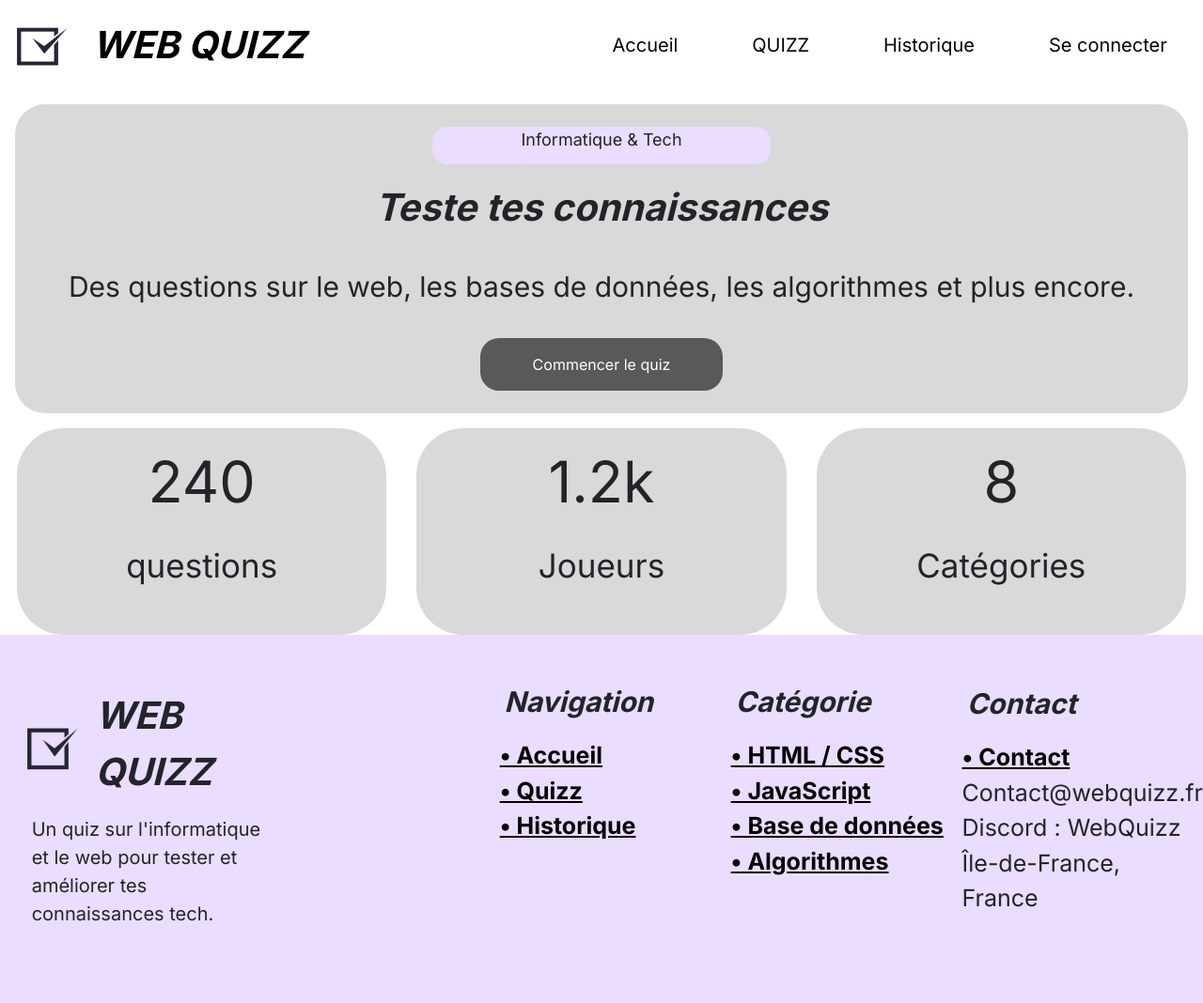
After one commit to Icaress/WEB-QUIZZ, a PHP site: page /Accueil.php in a window 1280 px wide, after a click on "Accueil". The commit adds this page. Shown: the whole page at 94% size. Run offline with PHP 8.4, Linux system fonts and the light colour scheme.

Commit message:
Leon 21/04/2026 ajout des liaison entre les page et début des commencement du css pour les page principal de la page

```diff
--- /dev/null
+++ b/Accueil.css
@@ -0,0 +1,112 @@
+#desc {
+    background-color: #D9D9D9;
+    display: flex;
+    flex-direction: column;
+    justify-content: space-evenly;
+    gap: 1rem;
+    align-items: center !important;
+}
+
+body #desc button {
+    color: white;
+    background: #595959;
+    border-radius: 20px;
+    padding: 15px 55px;
+    max-width: 314px;
+}
+
+body div div.d-inline-block {
+    background-color: #EADDFF;
+    width: 30%;
+    min-width: 221px;
+    font-size: large;
+}
+
+body div .p1 {
+    font-size: xx-large;
+}
+
+@media (max-width:1100px) {
+    body div div.d-inline-block{
+        border-radius: 30px !important;
+        height: 72px;
+    }
+}
+
+@media (min-width:1100px){
+    body div div.d-inline-block{
+        height: 40px !important;
+    }
+}
+
+.info {
+    margin: auto;
+    display: flex;
+    justify-content: space-between;
+    margin: 0px 18px;
+    gap: 2rem;
+}
+.info div {
+    background-color: #D9D9D9;
+    padding: 1%;
+    border-radius: 50px;
+    width: 442px;
+    height: 220px;
+    text-align: center;
+}
+.info div .big {
+    font-size: 61px;
+    font-weight: 400;
+    padding-bottom: 0% !important;
+}
+.info div p {
+    font-size: 35px;
+}
+
+@media (max-width:731px){
+
+    .info {
+        margin: 0px 18px;
+        display: flex;
+        justify-content: space-evenly;
+        gap: 1rem;
+    }
+
+    .info div{
+        align-content: center;
+        padding: 4%;
+        border-radius: 50px;
+    }
+}
+
+@media (max-width: 644px) {
+    .info {
+        justify-self: center;
+        padding: 18px;
+        display: flex;
+        flex-direction: column;
+        justify-content: space-evenly;
+        gap: 1rem;
+        width: 100%;
+    }
+    .info div {
+        background-color: #D9D9D9;
+        padding: 1%;
+        border-radius: 50px;
+        width: 100%;
+        height: 150px;
+        text-align: center;
+    }
+    .info div .big {
+        font-size: 35px;
+        font-weight: 500;
+        padding-bottom: 0% !important;
+    }
+    .info div p {
+        font-size: 25px;
+    }
+}
+
+.section{
+    display: none;
+}
--- /dev/null
+++ b/Accueil.php
@@ -0,0 +1,62 @@
+<!DOCTYPE html>
+<html lang="en">
+<head>
+    <meta charset="UTF-8">
+    <meta name="viewport" content="width=device-width, initial-scale=1.0">
+    <title>HOME</title>
+    <link rel="preconnect" href="https://fonts.googleapis.com">
+    <link href="https://fonts.googleapis.com/css2?family=Inter:wght@400;700&display=swap" rel="stylesheet">
+    <link href="https://cdn.jsdelivr.net/npm/bootstrap@5.3.8/dist/css/bootstrap.min.css" rel="stylesheet" integrity="sha384-sRIl4kxILFvY47J16cr9ZwB07vP4J8+LH7qKQnuqkuIAvNWLzeN8tE5YBujZqJLB" crossorigin="anonymous">
+    <script src="https://cdn.jsdelivr.net/npm/bootstrap@5.3.8/dist/js/bootstrap.bundle.min.js" integrity="sha384-FKyoEForCGlyvwx9Hj09JcYn3nv7wiPVlz7YYwJrWVcXK/BmnVDxM+D2scQbITxI" crossorigin="anonymous"></script>
+    <script src='show.js'></script>
+    <link rel="stylesheet" href="navbar.css">
+    <link rel="stylesheet" href="Accueil.css">
+    <link rel="stylesheet" href="footer/footer.css">
+    <link rel="stylesheet" href="QUIZZ.css">
+    <link rel="stylesheet" href="Historique.css">
+</head>
+
+<header>
+    <?php include "navbar.html" ?>
+</header>
+
+<body>
+
+    <section class='section' id='Accueil'>
+         <div class="text-center m-3 p-4 rounded-5" id="desc">
+            <div class="d-inline-block px-5 rounded-4">
+                <p>Informatique & Tech</p>
+            </div>
+                <p class="p1">Teste tes connaissances </p>
+                <p class="sous_texte">Des questions sur le web, les bases de données, les algorithmes et plus encore.</p>
+                <button onclick="show('QUIZZ')" class="btn">Commencer le quiz</button>
+        </div>
+
+        <div class="info">
+            <div> <p class="big">240</p> <p>questions</p> </div>
+            <div> <p class="big">1.2k</p> <p>Joueurs</p> </div>
+            <div> <p class="big">8</p> <p>Catégories</p> </div>
+        </div>
+
+    </section>
+    <section class='section' id='QUIZZ'>
+        <div class="text-center m-3 p-4 rounded-5" id="desc">
+            <br>
+            <p class="p1">Choix de la catégorie du QUIZZ </p>
+            <p class="sous_texte">Choisir une catégorie te permet de jouer dans le domaine qui t'intéresse le plus, que ce soit le JavaScript, les bases de données ou les algorithmes. Comme ça tu progresses là où tu en as vraiment besoin, à ton rythme.</p>
+            <button type="submit" class="btn">Commencer le quiz</button>
+        </div>
+    </section>
+    <section class='section' id='Historique'>
+        <div id="titre_histo">
+            <h1>Historique</h1>
+            <p>Tous les Quizz joués</p>
+        </div>
+    </section>
+</body>
+
+<footer>
+    <?php include "footer/footer.html" ?>
+</footer>
+
+</html>
--- /dev/null
+++ b/Historique.css
@@ -0,0 +1,11 @@
+#titre_histo h1{
+    font-size: 60px !important;
+    font-weight: bold;
+    font-style: italic;
+    margin-top: 5%;
+    margin-left: 15%;
+}
+#titre_histo p{
+    font-size: 35px;
+    margin-left: 15% ;
+}
--- /dev/null
+++ b/QUIZZ.css
@@ -0,0 +1,9 @@
+.p1{
+    font-size: 40px !important;
+    font-weight: bold;
+    font-style: italic;
+}
+
+.sous_texte{
+    font-size: 30px !important;
+}
--- a/footer/footer.html
+++ b/footer/footer.html
@@ -9,9 +9,9 @@
     <div class="part" id="part_2">
         <p class="sous_titre"><strong>Navigation</strong></p>
         <div class="link">
-            <a href="#">• Accueil</a>
-            <a href="#">• Quizz</a>
-            <a href="#">• Historique</a>
+            <a href="#" onclick="show('Accueil')">• Accueil</a>
+            <a href="#" onclick="show('QUIZZ')">• Quizz</a>
+            <a href="#" onclick="show('Historique')">• Historique</a>
         </div>
     </div>
     <div class="part" id="part_3">
--- a/navbar.css
+++ b/navbar.css
@@ -42,3 +42,13 @@ nav div button {
         transform: scale(1.26);
     }
 }
+
+.navbar-nav .nav-link {
+    border-radius: 15px;
+    transition: background-color 0.2s ease;
+}
+
+.navbar-nav .nav-link:hover {
+    background-color: #D9D9D9 !important;
+    color: black !important;
+}
--- a/navbar.html
+++ b/navbar.html
@@ -12,11 +12,11 @@
         <div class="collapse navbar-collapse" id="navbarNavAltMarkup">
             <div class="nothing-left"></div>
 
-            <div class="navbar-nav fw-normal fs-5">
+            <div id='options' class="navbar-nav fw-normal fs-5">
               <a class="nav-link active" aria-current="page" href="#" onclick="show('Accueil')">Accueil</a>
               <a class="nav-link active" href="#" onclick="show('QUIZZ')">QUIZZ</a>
               <a class="nav-link active" href="#" onclick="show('Historique')">Historique</a>
-              <a class="nav-link active" href="#" aria-disabled="true" onclick="">Se connecter</a>
+              <a class="nav-link active" href="login.php" aria-disabled="true">Se connecter</a>
             </div>
 
             <div class="nothing-right"></div>
```
Also changed, not shown: home.css (deleted, +0 -112 lines), home.php (deleted, +0 -58 lines).
